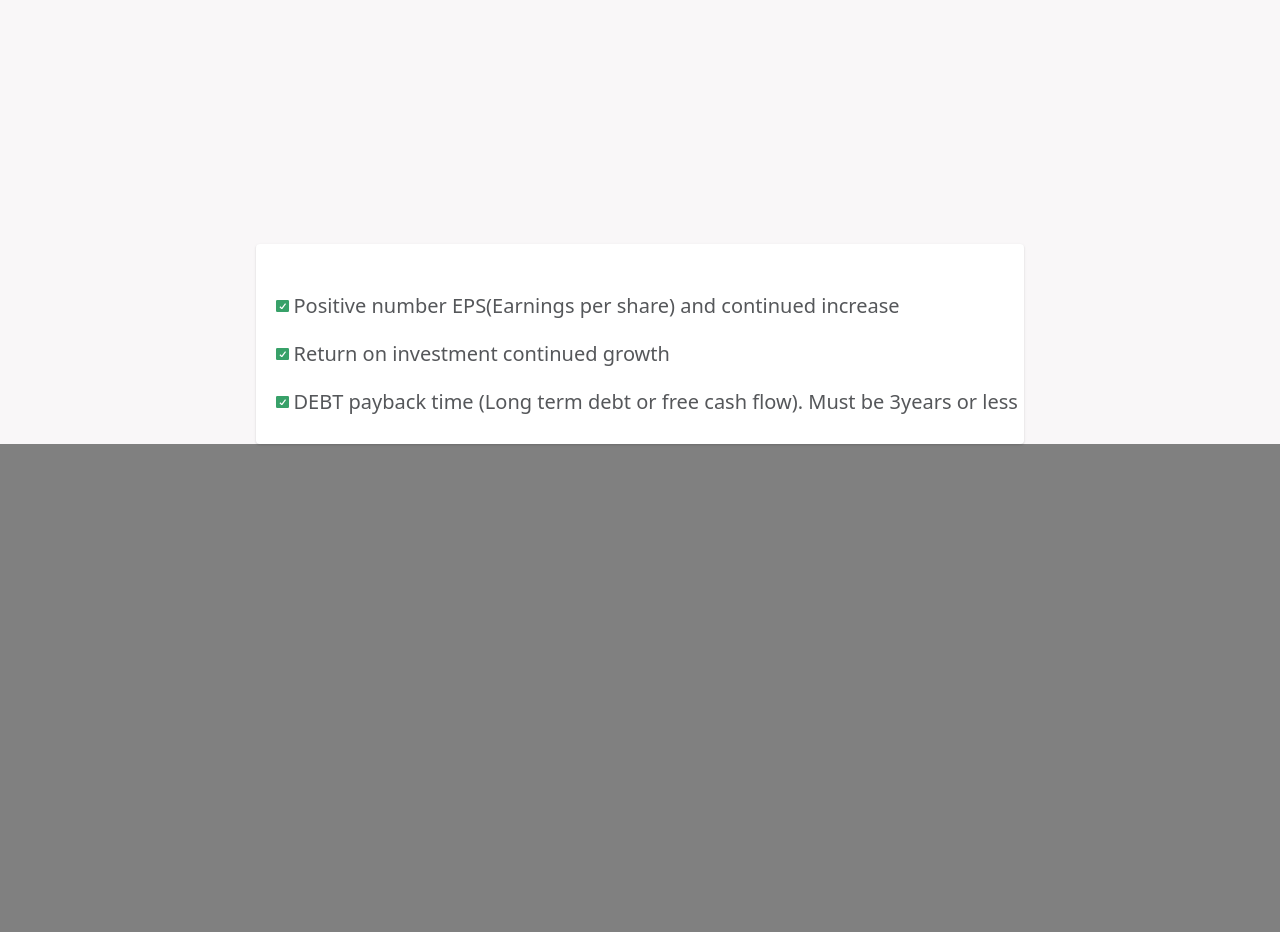
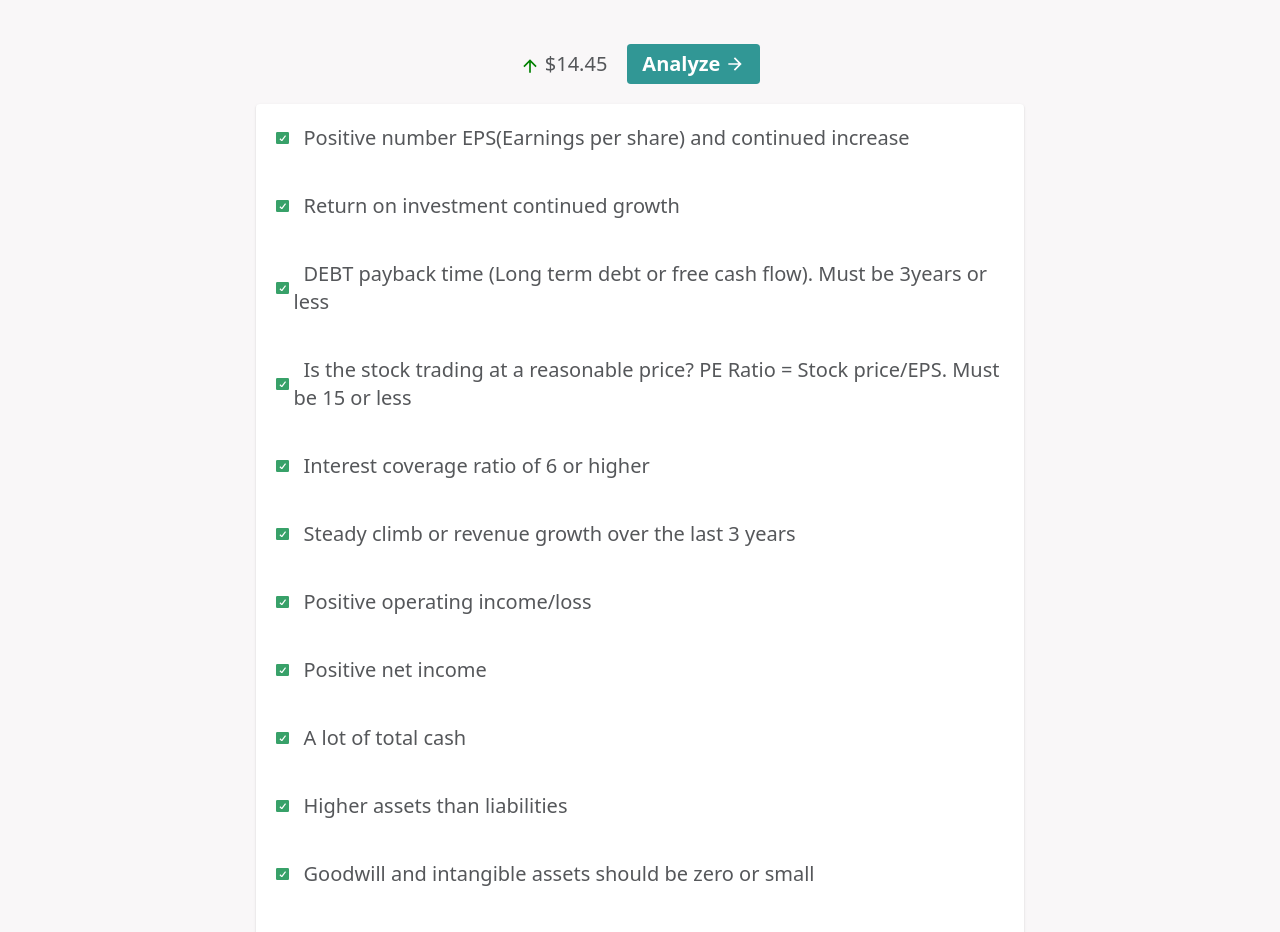
Before and after one commit to marvincayetano/quickdiligence, a Next.js app in the folder client/: page /1 in a window 1280 px wide. Shown: the part 80-1012 px from the top of the page. Before the commit the page ends 800 px from the top, so only its background shows below. Built offline with nearby package versions, Linux system fonts and the light colour scheme.

Commit message:
🚀 Feat: Added analyze button

```diff
--- a/client/src/components/CheckBox.tsx
+++ b/client/src/components/CheckBox.tsx
@@ -8,9 +8,11 @@ interface CheckBoxProps {
 
 export const CheckBox: React.FC<CheckBoxProps> = ({ name, description }) => {
   return (
-    <Stack spacing={10} ml="2rem" mt="2rem" direction="row">
+    <Stack spacing={10} m="2rem" direction="row">
       <Checkbox size="lg" colorScheme="green" defaultChecked>
-        <span style={{ fontSize: "2rem", color: "#55575A" }}>
+        <span
+          style={{ fontSize: "2rem", color: "#55575A", marginLeft: "1rem" }}
+        >
           {description}
         </span>
       </Checkbox>
--- a/client/src/pages/[symbol].tsx
+++ b/client/src/pages/[symbol].tsx
@@ -1,6 +1,10 @@
-import React from "react";
+import React, { useState } from "react";
+
+import Nprogress from "nprogress";
+import { Button } from "@chakra-ui/react";
 import { CheckBox } from "../components/CheckBox";
 import { Layout } from "../components/Layout";
+import { ArrowForwardIcon, ArrowUpIcon } from "@chakra-ui/icons";
 import {
   Index__symbol,
   Index__name,
@@ -14,6 +18,13 @@ interface SymbolProps {
 }
 
 const Symbol: React.FC<SymbolProps> = ({ foundStock }) => {
+  const [isLoading, setIsLoading] = useState(false);
+
+  const onProcess = () => {
+    Nprogress.start();
+    setIsLoading(true);
+  };
+
   return (
     <Layout>
       <div
@@ -25,26 +36,70 @@ const Symbol: React.FC<SymbolProps> = ({ foundStock }) => {
         }}
       ></div>
       <Index__symbolContainer>
-        <Index__symbol>{foundStock.symbol}</Index__symbol>
-        <Index__name>{foundStock.name}</Index__name>
+        <div>
+          <Index__symbol>{foundStock.symbol}</Index__symbol>
+          <Index__name>{foundStock.name}</Index__name>
+          <Index__name>
+            <ArrowUpIcon color="green" /> $14.45
+          </Index__name>
+        </div>
+        <div className="btn__analyze">
+          <Button
+            rightIcon={<ArrowForwardIcon />}
+            colorScheme="teal"
+            size="lg"
+            isLoading={isLoading}
+            onClick={() => onProcess()}
+          >
+            Analyze
+          </Button>
+        </div>
       </Index__symbolContainer>
       <Index__optionsContainer>
         <Index__optionsTable>
           <CheckBox
             name="EPS"
-            description={
-              "Positive number EPS(Earnings per share) and continued increase"
-            }
+            description="Positive number EPS(Earnings per share) and continued increase"
           />
           <CheckBox
             name="ROI"
-            description={"Return on investment continued growth"}
+            description="Return on investment continued growth"
           />
           <CheckBox
             name="DEBT"
-            description={
-              "DEBT payback time (Long term debt or free cash flow). Must be 3years or less"
-            }
+            description="DEBT payback time (Long term debt or free cash flow). Must be 3years or less"
+          />
+          <CheckBox
+            name="PERATIO"
+            description="Is the stock trading at a reasonable price? PE Ratio = Stock price/EPS. Must be 15 or less"
+          />
+          <CheckBox
+            name="IRATIO"
+            description="Interest coverage ratio of 6 or higher"
+          />
+          <CheckBox
+            name="RGROWTH"
+            description="Steady climb or revenue growth over the last 3 years"
+          />
+          <CheckBox
+            name="INCOMELOSS"
+            description="Positive operating income/loss"
+          />
+          <CheckBox name="PNETINCOME" description="Positive net income" />
+          <CheckBox name="BSHEET" description="A lot of total cash" />
+          <CheckBox name="AL" description="Higher assets than liabilities" />
+          <CheckBox
+            name="GI"
+            description="Goodwill and intangible assets should be zero or small"
+          />
+          <CheckBox name="LD" description="Long term debt. Less is better" />
+          <CheckBox
+            name="SHE"
+            description="Stock holder equity. Want this to see growth over the past 3 years"
+          />
+          <CheckBox
+            name="CFC"
+            description="Cash flow chart. They should be investing for themselves"
           />
         </Index__optionsTable>
       </Index__optionsContainer>
--- a/client/src/styles/Index.tsx
+++ b/client/src/styles/Index.tsx
@@ -2,11 +2,19 @@ import styled from "styled-components";
 
 const Index__symbolContainer = styled.div`
   display: flex;
-  height: 20rem;
   background: #f9f7f8;
   justify-content: center;
   align-items: center;
-  flex-direction: column;
+  flex-direction: row;
+
+  .btn__analyze {
+    padding-left: 2rem;
+
+    button {
+      font-size: 2rem;
+      height: 4rem;
+    }
+  }
 `;
 
 const Index__symbol = styled.p`
@@ -18,8 +26,8 @@ const Index__name = styled.p`
 `;
 
 const Index__optionsContainer = styled.div`
-  height: 20rem;
   display: flex;
+  padding: 2rem;
   background: #f9f7f8;
   justify-content: center;
 `;
--- a/client/src/styles/styles.css
+++ b/client/src/styles/styles.css
@@ -16,9 +16,6 @@ html body {
   font-size: 1.8rem;
   font-family: futura-pt, "system-ui", Helvetica Neue, sans-serif;
   line-height: 1.4;
-
-  /* for dev */
-  background: gray;
 }
 
 div {
```
